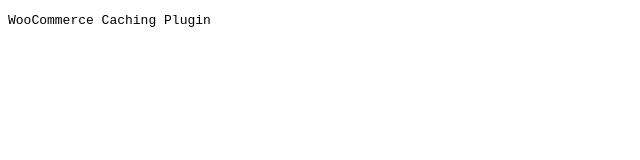
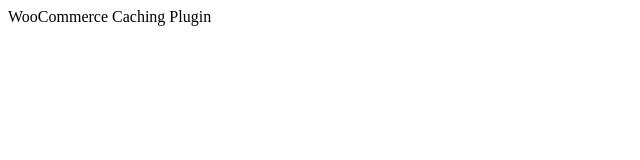
Before and after one commit to fgheorghe/wpbooster.io, a plain HTML site: page index.html in a window 1280 px wide. Shown: the full height of the page, 0-640 px from the left. Drawn offline with Linux system fonts and the light colour scheme.

Commit message:
Update index.html

```diff
--- a/index.html
+++ b/index.html
@@ -2,9 +2,12 @@
 <html lang="en">
   <head>
     <meta charset="utf-8">
+    <meta name="title" content="wpBooster.io: WooCommerce Caching Plugin</title" />
+    <meta name="description" content="Fastest WooCommerce Caching Plugin" />
+    <meta name="keywords" content="WooCommerce, Caching">
     <title>wpBooster.io | WooCommerce Caching Plugin</title>
   </head>
   <body>
-    <pre>WooCommerce Caching Plugin</pre>
+    WooCommerce Caching Plugin
   </body>
 </html>
```
